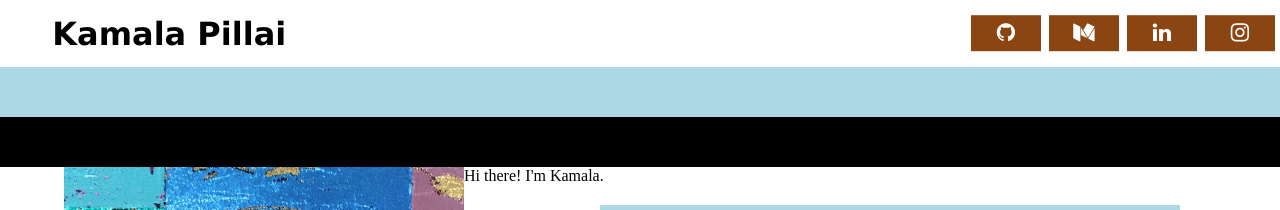
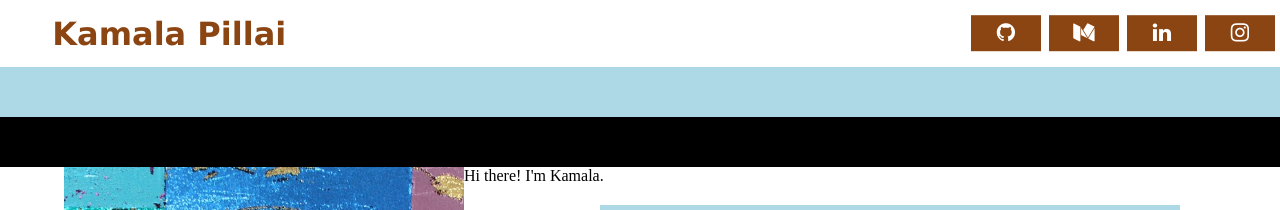
Before and after one commit to kpill/kpill.github.io, a Jekyll site: the page built from index.html, in a window 1280 px wide. Shown: the top 210 px of the page. Built offline with Jekyll 4.4.1, drawn with Linux system fonts in a browser that asks for light colours.

Commit message:
Update main.css

```diff
--- a/css/main.css
+++ b/css/main.css
@@ -25,8 +25,7 @@ html, body {
 		}
 
 		a.home {
-			color: Black;
-			/*color: saddleBrown;*/
+			color: saddleBrown;
 			font-family: Geneva, Tahoma, Verdana, sans-serif;
 			text-decoration: none;
 			float: none;
@@ -131,7 +130,7 @@ html, body {
 			background-color: gold;
 			text-align: center;
 			/*width: 500px;*/
-			width: 90%;
+			width: 30%;
 			padding: 10px;
 			font-family: Geneva, Tahoma, Verdana, sans-serif;
 			font-size: 2em;
```
